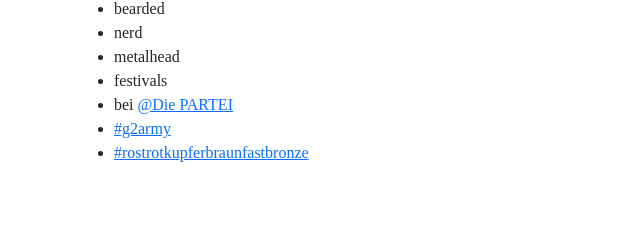
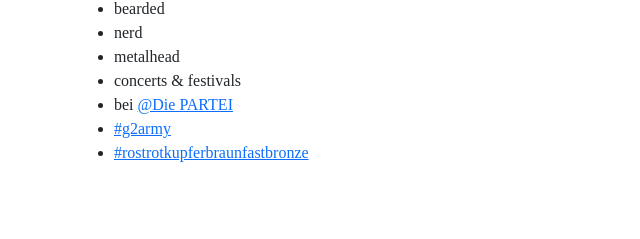
Before and after one commit to pixma140/pixma140.com, a plain HTML site: page index.html in a window 1280 px wide. Shown: the part 155-394 px from the top of the page, 0-640 px from the left. Drawn offline with nearby package versions, Linux system fonts and the light colour scheme; a web font is replaced by a local one.

Commit message:
Update index.html

```diff
--- a/index.html
+++ b/index.html
@@ -98,7 +98,7 @@
 				<li>bearded</li>
 				<li>nerd</li>
 				<li>metalhead</li>
-				<li>festivals</li>
+				<li>concerts & festivals</li>
 				<li>bei <a href="https://die-partei.de" target="_blank">@Die PARTEI</a></li>
 				<li><a href="https://twitter.com/hashtag/g2army" target="_blank">#g2army</a></li>
 				<li><a href="https://www.youtube.com/watch?v=34VNA3HcP5U"
```
